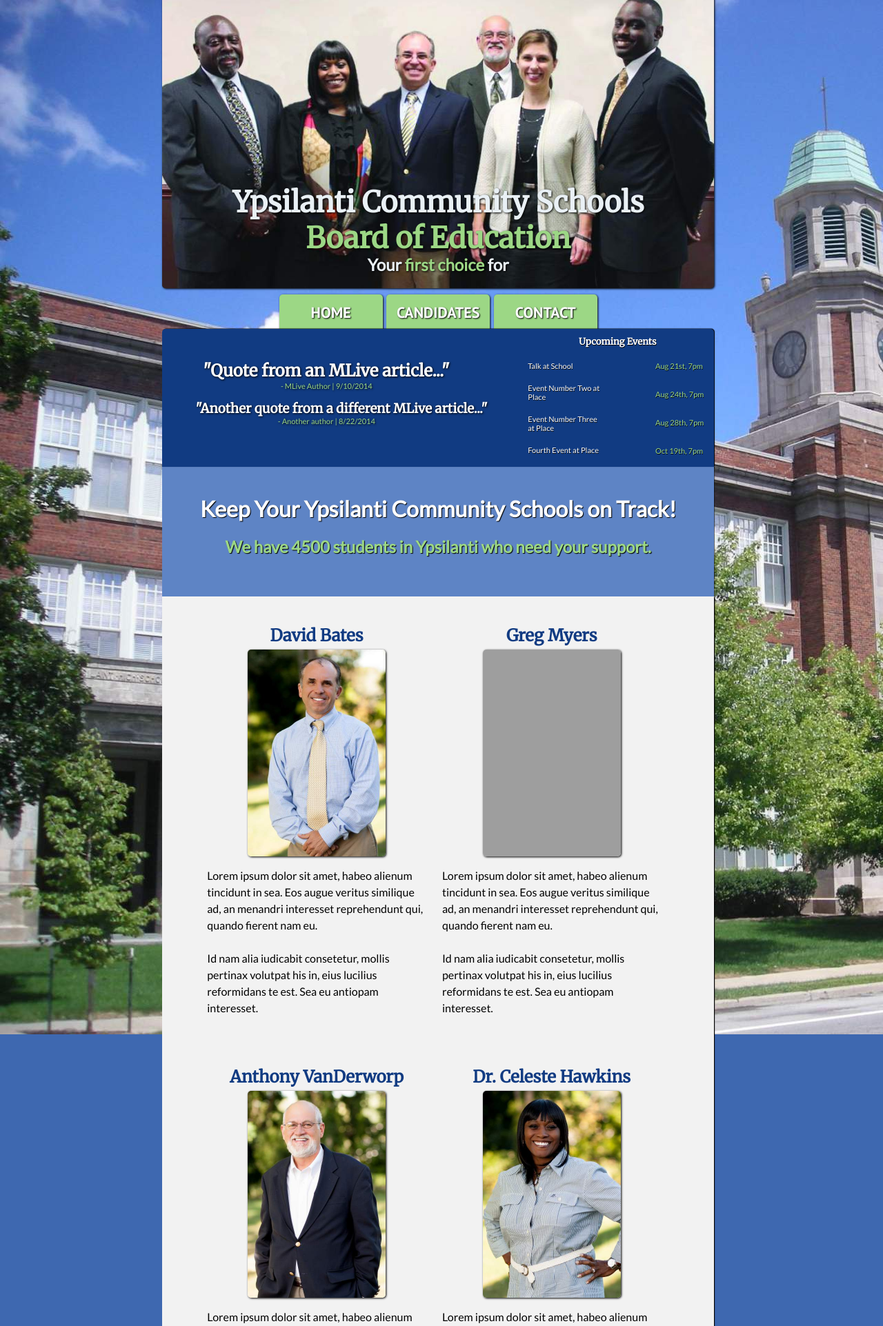
After one commit to kershner/blog, a Flask app: page /candidates in a window 1280 px wide. The commit adds this page. Shown: the top 1923 px of the page at 69% size. Run offline with Flask 2, Linux system fonts and the light colour scheme; data that the repository does not hold is empty; some libraries are stand-ins or nearby versions; grey boxes are pictures that could not be loaded.

Commit message:
Built candidates page for campaign site

```diff
--- a/app/routes.py
+++ b/app/routes.py
@@ -16,7 +16,7 @@ from app import app, db, models
 ##############################################################################
 @app.route('/')
 def home():
-    return render_template("/blog/home.html",
+    return render_template("/blog/base.html",
                            title="Home")
 
 
@@ -1257,7 +1257,7 @@ def scrape_home():
         else:
             picks.append(pick)
 
-    return render_template('/reddit_scraper/home.html',
+    return render_template('/reddit_scraper/base.html',
                            form=form,
                            picks=picks)
 
@@ -1278,7 +1278,7 @@ def scrape():
 
     if request.method == 'POST':
         if not form.validate():
-            return render_template('/reddit_scraper/home.html',
+            return render_template('/reddit_scraper/base.html',
                                    form=form,
                                    picks=picks)
         else:
@@ -1293,7 +1293,7 @@ def scrape():
                 min_score = int(form.minimum_score.data)
             except ValueError:
                 message = 'Enter a numerical value for minimum score'
-                return render_template('/reddit_scraper/home.html',
+                return render_template('/reddit_scraper/base.html',
                                        form=form,
                                        picks=picks,
                                        message=message)
@@ -1388,7 +1388,7 @@ def scrape():
                             good_urls.append([submission.url, submission.short_link, submission.title])
             except (praw.errors.RedirectException, requests.HTTPError):
                 message = 'It looks like /r/%s doesn\'t exist!' % subreddit
-                return render_template('/reddit_scraper/home.html',
+                return render_template('/reddit_scraper/base.html',
                                        form=form,
                                        message=message,
                                        picks=picks)
@@ -1406,7 +1406,7 @@ def scrape():
                                    results_from=results_from,
                                    number=number)
     else:
-        return render_template('/reddit_scraper/home.html',
+        return render_template('/reddit_scraper/base.html',
                                form=form)
 
 
@@ -1417,7 +1417,7 @@ def scrape():
 def campaign_demo():
     session['variables'] = ['student success', 'fiscal stability', 'another slogan',
                             'student achievement', 'community satisfaction']
-    return render_template('/campaign/home.html')
+    return render_template('/campaign/base.html')
 
 
 @app.route('/slogan')
--- a/app/static/campaign/main.css
+++ b/app/static/campaign/main.css
@@ -8,8 +8,9 @@ html,body {
 html {
 	background: url(../images/campaign/ypsi-school.jpg);
 	background-repeat: no-repeat;
-	background-position: -600px 0;
+	background-position: 0 0;
 	background-color: #3e68b0;
+	background-attachment: fixed;
 }
 
 /* Eliminating background image for mobile */
@@ -168,12 +169,14 @@ hr {
 	background-color: #5E84C5;
 	position: relative;
 	z-index: 1;
-	display: inline-block;
 	text-align: center;
 	margin: 0 auto;
-	width: 100%;
+	width: 75%;
+	min-width: 540px;
+	max-width: 800px;
 	color: white;
 	text-shadow: 1px 1px 1px #000;
+	box-shadow: 1px -.5px 1px #000;
 }
 
 @media (min-width: 0) {
@@ -357,8 +360,8 @@ hr {
 #content img {
 	display: block;
 	margin: 0 auto;
-	height: 150px;
-	width: 150px;
+	max-width: 200px;
+	max-height: 400px;
 	box-shadow: 1px 1px 3px #000;
 }
 
@@ -419,7 +422,7 @@ hr {
 	max-width: 100%;
 }
 
-#blue {
+.blue {
 	color: #113B82;
 }
 
@@ -449,13 +452,6 @@ hr {
 	box-shadow: 1px 1px 1px #000;
 }
 
-#social-media-links {
-	position: relative;
-	top: 5px;
-	width: 50%;
-	margin: 0 auto;
-}
-
 #footer p {
 	color: #f2f2f2;
 	font-size: 8px;
@@ -468,7 +464,92 @@ hr {
 	width: 65%;
 }
 
-.icon {
-	max-height: 50px;
-	max-width: 50px;
+/* *********************************
+   Candidates Page
+   *********************************/
+#candidates {
+	position: relative;
+	padding: 15px;
+	margin: 0 auto;
+	min-width: 540px;
+	max-width: 800px;
 }
+
+/* *********************************
+   Candidates Grid
+   ********************************* */
+ul.rig {
+	list-style: none;
+	margin-left: 2.5%; /* should match li left margin */
+	margin-right: 2.5%;
+}
+
+ul.rig li {
+	text-align: left;
+	width: 300px;
+	display: inline-block;
+	padding: 10px;
+	margin: 0 0 2.5% 2.5%;
+	vertical-align: top;
+	box-sizing: border-box;
+	-moz-box-sizing: border-box;
+	-webkit-box-sizing: border-box;
+}
+
+ul.rig li img {
+	max-width: 75%;
+	max-height: 75%;
+	height: auto;
+	margin: 0 0 10px;
+	border-radius: 5px;
+}
+
+ul.rig li h2 {
+	text-align: center;
+	margin: 0 0 5px;
+	font-family: 'Merriweather';
+	color: #113B82;
+}
+
+ul.rig li p {
+	font-size: 16px;
+	line-height: 1.5em;
+	color: black;
+}
+
+/* class for 2 columns */
+ul.rig.columns-2 li {
+	width: 47.5%; /* this value + 2.5 should = 50% */
+}
+
+/* class for 3 columns */
+ul.rig.columns-3 li {
+	width: 30.83%; /* this value + 2.5 should = 33% */
+}
+
+/* class for 4 columns */
+ul.rig.columns-4 li {
+	width: 22.5%; /* this value + 2.5 should = 25% */
+}
+
+@media (min-width: 480px) {
+	ul.grid-nav li {
+		display: block;
+		margin: 0 0 5px;
+	}
+	ul.grid-nav li a {
+		display: block;
+	}
+	ul.rig {
+		margin-left: 0;
+	}
+	ul.rig li {
+		width: 50%; /*!important;  over-ride all li styles */
+		margin: 0 0 20px;
+	}
+}
+
+#greg {
+	width: 200px;
+	height: 300px;
+}
--- /dev/null
+++ b/app/templates/campaign/base.html
@@ -0,0 +1,143 @@
+<!DOCTYPE html>
+<html>
+<head lang="en">
+
+    <meta charset="UTF-8" name="viewport" content="initial-scale=1">
+
+    <link rel="stylesheet" href="/static/campaign/main.css"/>
+
+    <!--[if lt IE 9]>
+	<link rel="stylesheet" type="text/css" href="/static/campaign/main-ie8.css" />
+    <![endif]-->
+
+    <link href='http://fonts.googleapis.com/css?family=PT+Sans:700' rel='stylesheet' type='text/css'>
+    <link href='http://fonts.googleapis.com/css?family=Merriweather' rel='stylesheet' type='text/css'>
+    <link href='http://fonts.googleapis.com/css?family=Lato' rel='stylesheet' type='text/css'>
+
+    <title>Re-elect Campaign</title>
+
+</head>
+
+<body>
+
+<div id="wrapper">
+
+    <div id="header">
+        <img alt="The current Ypsilanti School Board" src="../static/images/campaign/YpsiBoard.jpg">
+        <div id="header-text">
+            <h1>Ypsilanti Community Schools<br><span class="first-choice">Board of Education</span></h1>
+
+            <div id="slogan">
+                <h2 id="slogan-start">Your <span class="first-choice">first choice</span> for </h2>
+            </div>
+        </div>
+
+    </div>
+    <br>
+
+    <div id="menu-wrapper">
+
+        <div id="menu">
+
+            <a href="/campaign_demo"><div><p>HOME</p></div></a>
+            <a href="/candidates"><div><p>CANDIDATES</p></div></a>
+            <a href="#"><div><p>CONTACT</p></div></a>
+
+        </div>
+
+    </div>
+
+    <div id="extras">
+
+        <div id="extras-left">
+
+            <div id="election-info">
+
+                <h2>"Quote from an MLive article..."</h2>
+                <p>- MLive Author | 9/10/2014</p>
+
+                <h3>"Another quote from a different MLive article..."</h3>
+                <p>- Another author | 8/22/2014</p>
+
+            </div>
+
+        </div>
+
+        <div id="extras-right">
+
+            <div id="events">
+
+                <h5>Upcoming Events</h5>
+
+                <div class="left">
+                    <p>Talk at School</p><br>
+                    <p>Event Number Two at Place</p><br>
+                    <p class="hidden">Event Number Three at Place</p><br>
+                    <p class="hidden">Fourth Event at Place</p>
+                </div>
+
+                <div class="right">
+                    <p class="date">Aug 21st, 7pm</p><br>
+                    <p class="date">Aug 24th, 7pm</p><br>
+                    <p class="date hidden">Aug 28th, 7pm</p><br>
+                    <p class="date hidden">Oct 19th, 7pm</p>
+                </div>
+
+            </div>
+
+        </div>
+
+    </div>
+
+    <div id="headlines">
+
+        <br>
+        <h1 id="first-headline">Keep Your Ypsilanti Community Schools on Track!</h1>
+        <h2 id="second-headline">We	have 4500 students in Ypsilanti	who	need your support.</h2>
+        <br><br>
+
+    </div>
+
+    {% block content %}{% endblock %}
+
+    <div id="footer">
+
+        <div id="fine-print">
+            <p>Paid for by the Anthony VanDerworp School Board Committee</p>
+            <p>Paid for by Friends to Elect Gregory Myers</p>
+            <p>Paid for by the Committee to Elect Daniel Raglin</p>
+            <p>Paid for by Friends of David Bates</p>
+            <p>Paid for by the Committee to Elect Maria Sheler-Edwards</p>
+        </div>
+
+    </div>
+    <br><br>
+
+</div>
+
+</body>
+
+<script src="//code.jquery.com/jquery-1.11.0.min.js"></script>
+<script src="/static/campaign/js/slogan.js"></script>
+
+<script>
+    $SCRIPT_ROOT = {{ request.script_root|tojson|safe }};
+
+    $(document).ready(function() {
+       getData();
+       setInterval(getData, 10000);
+    });
+</script>
+
+<script>
+  (function(i,s,o,g,r,a,m){i['GoogleAnalyticsObject']=r;i[r]=i[r]||function(){
+  (i[r].q=i[r].q||[]).push(arguments)},i[r].l=1*new Date();a=s.createElement(o),
+  m=s.getElementsByTagName(o)[0];a.async=1;a.src=g;m.parentNode.insertBefore(a,m)
+  })(window,document,'script','//www.google-analytics.com/analytics.js','ga');
+
+  ga('create', 'UA-54440715-1', 'auto');
+  ga('send', 'pageview');
+
+</script>
+
+</html>
--- /dev/null
+++ b/app/templates/campaign/candidates.html
@@ -0,0 +1,89 @@
+{% extends "/campaign/base.html" %}
+{% block content %}
+
+<div id="content">
+
+    <div id="candidates">
+
+        <ul class="rig columns-2">
+
+            <li>
+
+                <h2>David Bates</h2>
+                <img alt="David Bates" src="../static/images/campaign/david.jpg">
+                <p>
+                    Lorem ipsum dolor sit amet, habeo alienum tincidunt in sea. Eos augue veritus similique ad, an menandri interesset reprehendunt qui, quando fierent nam eu. <br><br>
+                    Id nam alia iudicabit consetetur, mollis pertinax volutpat his in, eius lucilius reformidans te est. Sea eu antiopam interesset.
+                </p>
+
+            </li>
+
+            <li>
+
+                <h2>Greg Myers</h2>
+                <img id="greg" alt="Greg Myers" src="../static/images/campaign/greg.jpg">
+                <p>
+                    Lorem ipsum dolor sit amet, habeo alienum tincidunt in sea. Eos augue veritus similique ad, an menandri interesset reprehendunt qui, quando fierent nam eu. <br><br>
+                    Id nam alia iudicabit consetetur, mollis pertinax volutpat his in, eius lucilius reformidans te est. Sea eu antiopam interesset.
+                </p>
+
+            </li>
+
+        </ul>
+
+        <ul class="rig columns-2">
+
+            <li>
+
+                <h2>Anthony VanDerworp</h2>
+                <img alt="Anthony VanDerworp" src="../static/images/campaign/tony.jpg">
+                <p>
+                    Lorem ipsum dolor sit amet, habeo alienum tincidunt in sea. Eos augue veritus similique ad, an menandri interesset reprehendunt qui, quando fierent nam eu. <br><br>
+                    Id nam alia iudicabit consetetur, mollis pertinax volutpat his in, eius lucilius reformidans te est. Sea eu antiopam interesset.
+                </p>
+
+            </li>
+
+            <li>
+
+                <h2>Dr. Celeste Hawkins</h2>
+                <img alt="Dr. Celeste Hawkins" src="../static/images/campaign/celeste.jpg">
+                <p>
+                    Lorem ipsum dolor sit amet, habeo alienum tincidunt in sea. Eos augue veritus similique ad, an menandri interesset reprehendunt qui, quando fierent nam eu. <br><br>
+                    Id nam alia iudicabit consetetur, mollis pertinax volutpat his in, eius lucilius reformidans te est. Sea eu antiopam interesset.
+                </p>
+
+            </li>
+
+        </ul>
+
+        <ul class="rig columns-2">
+
+            <li>
+                <h2>Daniel Raglin</h2>
+                <img alt="Daniel Raglin" src="../static/images/campaign/dan.jpg">
+                <p>
+                    Lorem ipsum dolor sit amet, habeo alienum tincidunt in sea. Eos augue veritus similique ad, an menandri interesset reprehendunt qui, quando fierent nam eu. <br><br>
+                    Id nam alia iudicabit consetetur, mollis pertinax volutpat his in, eius lucilius reformidans te est. Sea eu antiopam interesset.
+                </p>
+
+            </li>
+
+            <li>
+
+                <h2>Maria Sheler-Edwards</h2>
+                <img alt="Maria Sheler-Edwards" src="../static/images/campaign/maria.jpg">
+                <p>
+                    Lorem ipsum dolor sit amet, habeo alienum tincidunt in sea. Eos augue veritus similique ad, an menandri interesset reprehendunt qui, quando fierent nam eu. <br><br>
+                    Id nam alia iudicabit consetetur, mollis pertinax volutpat his in, eius lucilius reformidans te est. Sea eu antiopam interesset.
+                </p>
+
+            </li>
+
+        </ul>
+
+    </div>
+
+</div>
+
+{% endblock %}
```
Also changed, not shown: app/routes_dev.py (+12 -6 lines), app/templates/campaign/home.html (+9 -142 lines), app/static/images/campaign/celeste.jpg (added), app/static/images/campaign/dan.jpg (added), app/static/images/campaign/david.jpg (added), app/static/images/campaign/facebook.png (deleted), app/static/images/campaign/maria.jpg (added), app/static/images/campaign/tony.jpg (added), app/static/images/campaign/twitter.png (deleted), app/static/images/campaign/ypsi-school.jpg.
